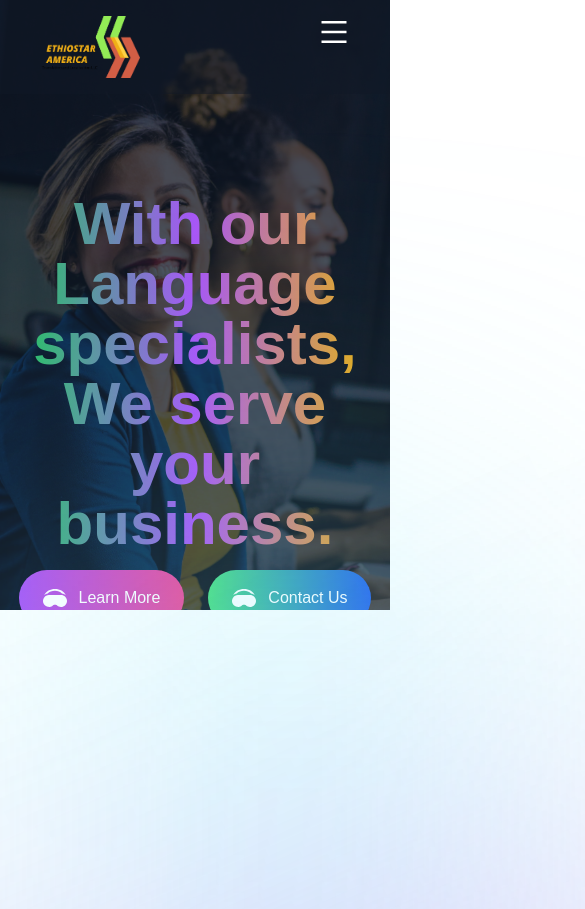
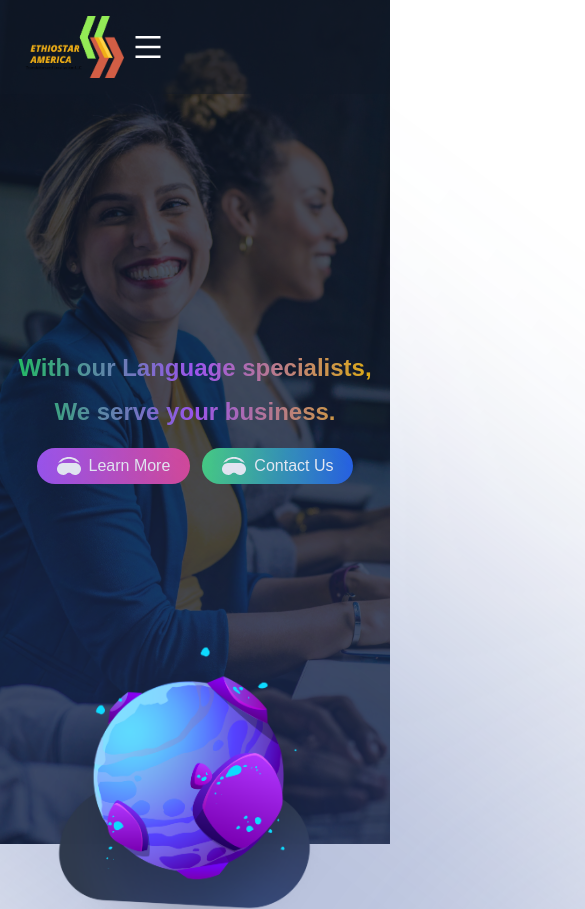
Before and after one commit to Henoker/ethiostar, a Next.js app: page / in a window 390 px wide. Shown: the top 909 px of the page, 585 px wide, since content can reach past the window. Built offline with nearby package versions, Linux system fonts and the light colour scheme; a web font is replaced by a local one.

Commit message:
fix: button responsiveness issue

```diff
--- a/app/page.js
+++ b/app/page.js
@@ -7,11 +7,11 @@ const Page = () => (
 
     <Hero />
 
-    <div className="relative top-[420px] ">
-      <About />
-      <div className="gradient-03 z-0" />
+    {/* <div className="relative top-[134px] "> */}
+      {/* <About /> */}
+      {/* <div className="gradient-03 z-0" />
       <Explore />
-    </div>
+    </div> */}
     <div className="relative pt-80">
       <GetStarted />
       <div className="gradient-04 z-0" />
--- a/components/Navbar.jsx
+++ b/components/Navbar.jsx
@@ -18,9 +18,10 @@ const Navbar = () => {
       variants={navVariants}
       initial="hidden"
       whileInView="show"
-      className={`${styles.xPaddings} py-2 sticky w-full top-0 bg-gray-900 bg-opacity-50 z-50`}
+      className={`${styles.xPaddings} py-4 px-4 sticky top-0 bg-gray-900 bg-opacity-50 md:pr-32 md:py-0 z-50`}
     >
-      <div className={`${styles.innerWidth} mx-auto flex justify-between gap-8 text-white font-bold py-2 px-4 rounded-l`}>
+      {/* <div className={`${styles.innerWidth}  flex justify-between gap-8 text-white font-bold py-2 px-4 rounded-l`}> */}
+       <div className={`${styles.innerWidth}  flex items-center space-x-2 md:space-x-10 text-white`}>
         <Link href="/">
           <Image
           src={logo}
@@ -32,7 +33,7 @@ const Navbar = () => {
         </Link>
 
         <ul className="hidden sm:flex">
-          <li className="p-4 hover:text-gray-500">
+          <li className="p-4 hover:text-gray-500 md:text-[14px]">
             <Link href="/home">Home</Link>
           </li>
           <li className="p-4 hover:text-gray-500">
--- a/sections/Feedback.jsx
+++ b/sections/Feedback.jsx
@@ -3,19 +3,19 @@ import styles from '../styles';
 
 const Feedback = () => (
   <section className={`${styles.paddings}`}>
-     <div class="theme-swiss relative bg-skin-fill max-w-4xl mx-auto overflow-hidden sm:rounded-2xl">
-    <img class="absolute inset-0 h-full w-full object-cover opacity-30" src="https://images.unsplash.com/photo-1613217784112-e0e197be6a0b?ixid=MXwxMjA3fDB8MHxwaG90by1wYWdlfHx8fGVufDB8fHw%3D&ixlib=rb-1.2.1&auto=format&fit=crop&w=1600&q=80&sat=-100" alt="People working on laptops" />
-    <div class="absolute inset-0 bg-gradient-to-br from-skin-hue via-skin-hue to-transparent opacity-90"></div>
-    <div class="relative max-w-2xl mx-auto text-center py-16 px-4 sm:py-20 sm:px-6 lg:px-8">
-      <h2 class="text-3xl font-extrabold text-skin-base sm:text-4xl">
-        <span class="block">Focus on your content.</span>
-        <span class="block">We handle the distribution.</span>
+     <div className="theme-swiss relative bg-skin-fill max-w-4xl mx-auto overflow-hidden sm:rounded-2xl">
+    <img className="absolute inset-0 h-full w-full object-cover opacity-30" src="https://images.unsplash.com/photo-1613217784112-e0e197be6a0b?ixid=MXwxMjA3fDB8MHxwaG90by1wYWdlfHx8fGVufDB8fHw%3D&ixlib=rb-1.2.1&auto=format&fit=crop&w=1600&q=80&sat=-100" alt="People working on laptops" />
+    <div className="absolute inset-0 bg-gradient-to-br from-skin-hue via-skin-hue to-transparent opacity-90"></div>
+    <div className="relative max-w-2xl mx-auto text-center py-16 px-4 sm:py-20 sm:px-6 lg:px-8">
+      <h2 className="text-3xl font-extrabold text-skin-base sm:text-4xl">
+        <span className="block">Focus on your content.</span>
+        <span className="block">We handle the distribution.</span>
       </h2>
-      <p class="mt-4 text-lg leading-6 text-skin-muted">Ac euismod vel sit maecenas id pellentesque eu sed consectetur. Malesuada adipiscing sagittis vel nulla nec.</p>
-      <div class="mt-10 max-w-sm mx-auto sm:max-w-none sm:flex sm:justify-center">
-        <div class="space-y-4 sm:space-y-0 sm:mx-auto sm:inline-grid sm:grid-cols-2 sm:gap-5">
-          <a href="#" class="text-skin-inverted bg-skin-button-accent hover:bg-skin-button-accent-hover flex items-center justify-center px-4 py-3 border border-transparent text-base font-medium rounded-md shadow-sm sm:px-8"> Get started </a>
-          <a href="#" class="text-skin-base bg-skin-button-muted flex items-center justify-center px-4 py-3 border border-transparent text-base font-medium rounded-md shadow-sm bg-opacity-60 hover:bg-opacity-70 sm:px-8"> Live demo </a>
+      <p className="mt-4 text-lg leading-6 text-skin-muted">Ac euismod vel sit maecenas id pellentesque eu sed consectetur. Malesuada adipiscing sagittis vel nulla nec.</p>
+      <div className="mt-10 max-w-sm mx-auto sm:max-w-none sm:flex sm:justify-center">
+        <div className="space-y-4 sm:space-y-0 sm:mx-auto sm:inline-grid sm:grid-cols-2 sm:gap-5">
+          <a href="#" className="text-skin-inverted bg-skin-button-accent hover:bg-skin-button-accent-hover flex items-center justify-center px-4 py-3 border border-transparent text-base font-medium rounded-md shadow-sm sm:px-8"> Get started </a>
+          <a href="#" className="text-skin-base bg-skin-button-muted flex items-center justify-center px-4 py-3 border border-transparent text-base font-medium rounded-md shadow-sm bg-opacity-60 hover:bg-opacity-70 sm:px-8"> Live demo </a>
         </div>
       </div>
     </div>
--- a/sections/Hero.jsx
+++ b/sections/Hero.jsx
@@ -1,7 +1,6 @@
 'use client';
 import Image from "next/image";
 import { useState, useEffect } from 'react';
-import CircularText from "../components/CircularText";
 import styles from '../styles';
 
 const images = [
@@ -25,13 +24,7 @@ const images = [
 const Hero = () => {
   const [currentIndex, setCurrentIndex] = useState(0);
 
-  const handlePrev = () => {
-    setCurrentIndex((currentIndex - 1 + images.length) % images.length);
-  };
 
-  const handleNext = () => {
-    setCurrentIndex((currentIndex + 1) % images.length);
-  };
 
   useEffect(() => {
     const intervalId = setInterval(() => {
@@ -44,8 +37,10 @@ const Hero = () => {
   const currentText = currentImage.text;
 
   return (
-    <section className={`${styles.yPaddings} sm:pl-16 pl-6`}>
-     <div className="absolute top-0 left-0 w-full h-full overflow-hidden">
+    // <section className={`${styles.yPaddings} sm:pl-0 pl-6`}>
+    <section className={`${styles.yPaddings} flex flex-col space-y-2 py-16 md:space-y-4 lg:h-[65vh] lg:justify-end lg:pb-12`}>
+     <div className="absolute top-0 left-0 w-full h-full">
+     {/* <div className="absolute top-0 left-0 -z-10 h-[95vh] w-screen"> */}
         <div className="absolute inset-0 h-screen">
           {images.map((image, index) => (
             <Image
@@ -66,15 +61,17 @@ const Hero = () => {
         <div className="absolute inset-0 flex justify-center items-center">
           <div className="max-w-7xl mx-auto pb-4 px-4 sm:px-6 lg:px-8">
             <div className="text-center">
-              <h1 className="font-extrabold text-6xl text-transparent bg-clip-text bg-gradient-to-r from-green-500 via-purple-500 to-yellow-500">
-                <span className="block xl:inline">{currentText}</span>
-                {/* <CircularText/> */}
+              <h1 className="font-extrabold text-transparent bg-clip-text bg-gradient-to-r from-green-500 via-purple-500 to-yellow-500 lg:text-[60px] md:text-[40px] sm:text-[33px] text-[30px] lg:leading-[60px] md:leading-[60px] sm:leading-[54.4px] leading-[44.4px] mx-auto">
+                {/* <span className="block xl:inline px-4 mt-8">{currentText}</span>  */}
+                <span className="text-2xl font-bold md:text-4xl lg:text-7xl">{currentText}</span>
+
               </h1>
 
-              <div class="flex space-x-4 justify-center mt-4">
-
+              {/* <div className="flex space-x-4 justify-center mt-4"> */}
+            <div className="flex space-x-3 justify-center mt-4">
               <a href="#explore">
-  <button type="button" className="btn flex items-center h-fit text-white bg-gradient-to-r from-purple-500 to-pink-500 focus:ring-4 focus:outline-none focus:ring-purple-200 dark:focus:ring-purple-800 font-medium rounded-[32px] text-sm px-6 py-4 text-center gap-[12px] mr-2 mb-2 hover:from-pink-500 hover:to-purple-500 focus:from-pink-500 focus:to-purple-500">
+                {/* <button type="button" className="flex items-center h-fit text-white bg-gradient-to-r from-purple-500 to-pink-500 focus:ring-4 focus:outline-none focus:ring-purple-200 dark:focus:ring-purple-800 font-medium rounded-[32px] text-sm sm:text-base px-4 sm:px-6 py-3 sm:py-4 text-center gap-[12px] mr-2 mb-2 hover:from-pink-500 hover:to-purple-500 focus:from-pink-500 focus:to-purple-500"> */}
+                <button type="button" className="bannerButton rounded-[32px] text-white bg-gradient-to-r from-purple-500 to-pink-500 focus:ring-4 focus:outline-none focus:ring-purple-200 dark:focus:ring-purple-800 hover:from-pink-500 hover:to-purple-500 focus:from-pink-500 focus:to-purple-500">
                   <img
                   src="/headset.svg"
                   alt="headset"
@@ -84,7 +81,7 @@ const Hero = () => {
                 </button>
               </a>
               <a href="#contact">
-  <button type="button" className="flex items-center h-fit py-4 px-6 bg-gradient-to-r from-green-400 to-blue-600 focus:outline-none rounded-[32px] gap-[12px] hover:from-blue-600 hover:to-green-400 focus:from-blue-600 focus:to-green-400">
+                <button type="button" className="bannerButton bg-gradient-to-r from-green-400 to-blue-600 focus:outline-none rounded-[32px] hover:from-blue-600 hover:to-green-400 focus:from-blue-600 focus:to-green-400">
                   <img
                   src="/headset.svg"
                   alt="headset"
@@ -100,14 +97,7 @@ const Hero = () => {
           </div>
         </div>
 
-          {/* <div className="w-full flex justify-end sm:-mt-[70px] -mt-[50px] pr-[40px] sm:pt-[350px] pt-[400px] relative">
-            <img
-              src="/Certification.jpg"
-              alt="stamp"
-              className="sm:w-[455px] w-[300px] sm:h-[455px] h-[300px] object-contain"
-            />
-          </div>
-        */}
+
 
       </div>
   </section>
--- a/styles/globals.css
+++ b/styles/globals.css
@@ -143,3 +143,10 @@
   background: #65c4fa;
   filter: blur(150px);
 }
+
+@layer components {
+  .bannerButton {
+    @apply flex items-center gap-x-2 rounded px-5 py-1.5 text-sm font-semibold transition hover:opacity-75 md:py-2.5 md:px-8 md:text-xl;
+  }
+
+}
```
Lines whose indentation alone changed are shown as unchanged.
